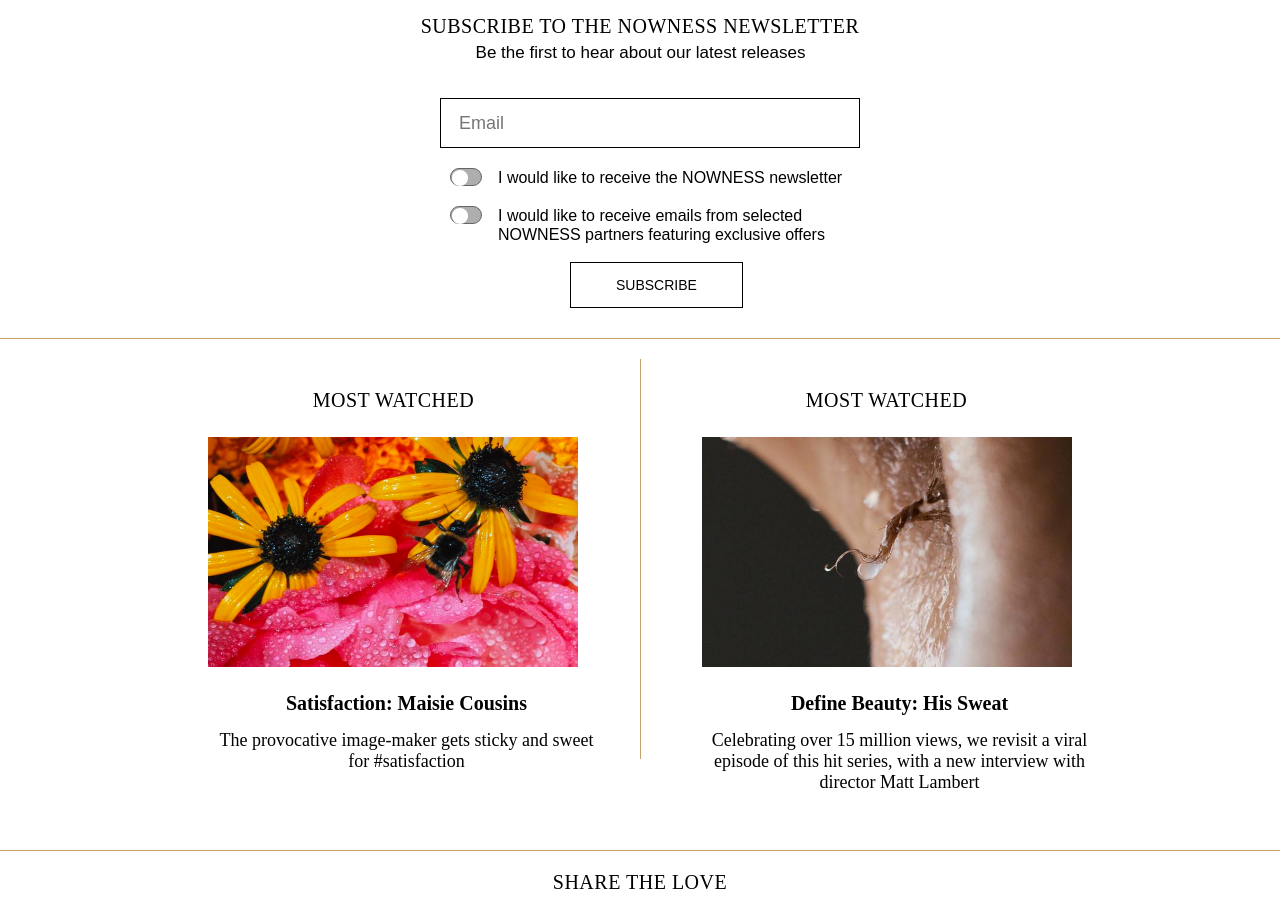
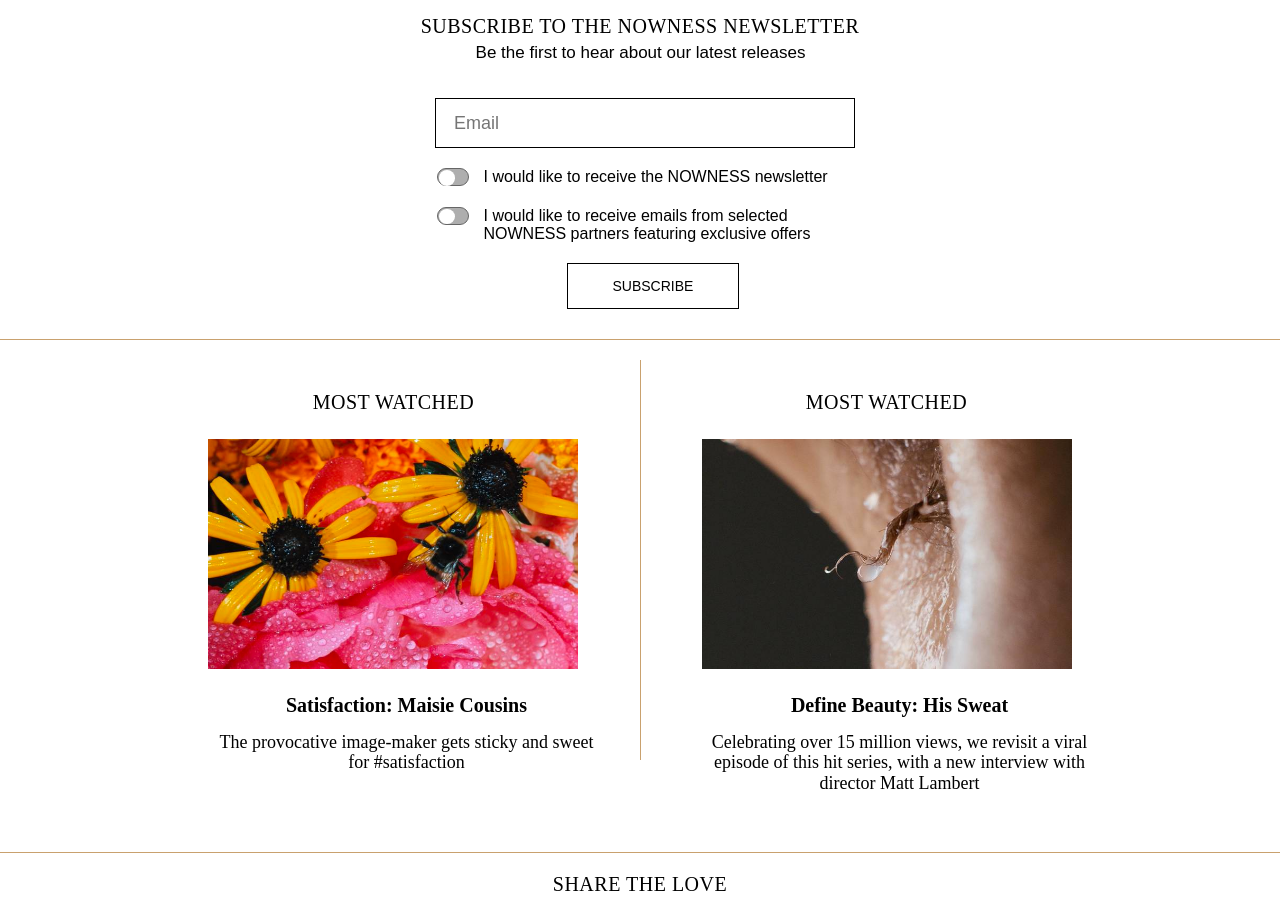
Before and after one commit to em4321/Homage-Project, a plain HTML site: page index.html in a window 1280 px wide. Shown: the part 2259-3157 px from the top of the page. Drawn offline with nearby package versions, Linux system fonts and the light colour scheme; a web font is replaced by a local one.

Commit message:
Homage-Project

```diff
--- a/index.html
+++ b/index.html
@@ -431,17 +431,15 @@
               </div>
               <div class="toggle-container">
                 <input type="checkbox" id="switch" class="checkbox" />
-                <label for="switch" class="toggle">
-                  <p>I would like to receive the NOWNESS newsletter</p>
-                </label>
+                <label for="switch" class="toggle"> </label>
+                <span>I would like to receive the NOWNESS newsletter</span>
               </div>
               <div class="toggle-container">
                 <input type="checkbox" id="switch2" class="checkbox" />
-                <label for="switch2" class="toggle">
-                  <p>
-                    I would like to receive emails from selected NOWNESS
-                    partners featuring exclusive offers
-                  </p></label
+                <label for="switch2" class="toggle"> </label>
+                <span
+                  >I would like to receive emails from selected NOWNESS partners
+                  featuring exclusive offers</span
                 >
               </div>
               <button>SUBSCRIBE</button>
--- a/style.scss
+++ b/style.scss
@@ -420,7 +420,8 @@ p {
   width: 100%;
   margin: auto;
   margin-bottom: $margin;
-
+  display: flex;
+  justify-content: center;
   form {
     text-align: left;
     button {
@@ -436,12 +437,15 @@ p {
 }
 .toggle-container,
 .email {
+  display: flex;
+  justify-content: center;
   margin: $margin;
-  margin-left: 4rem;
-  p {
+  margin-left: 3rem;
+
+  span {
     width: 38rem;
     text-align: left;
-    margin-left: 4.7rem;
+    margin-left: 1.5rem;
     font-size: $font-medium;
   }
 }
@@ -807,15 +811,6 @@ footer {
   }
 }
 
-@media screen and (min-width: 600px) {
-  .newsletter {
-    display: flex;
-    justify-content: center;
-    h3 p {
-      text-align: center;
-    }
-  }
-}
 @media screen and (min-width: 1025px) {
   .share-the-love {
     @include spacing(1rem, 1rem);
```
Also changed, not shown: style.css, 2 other files.
